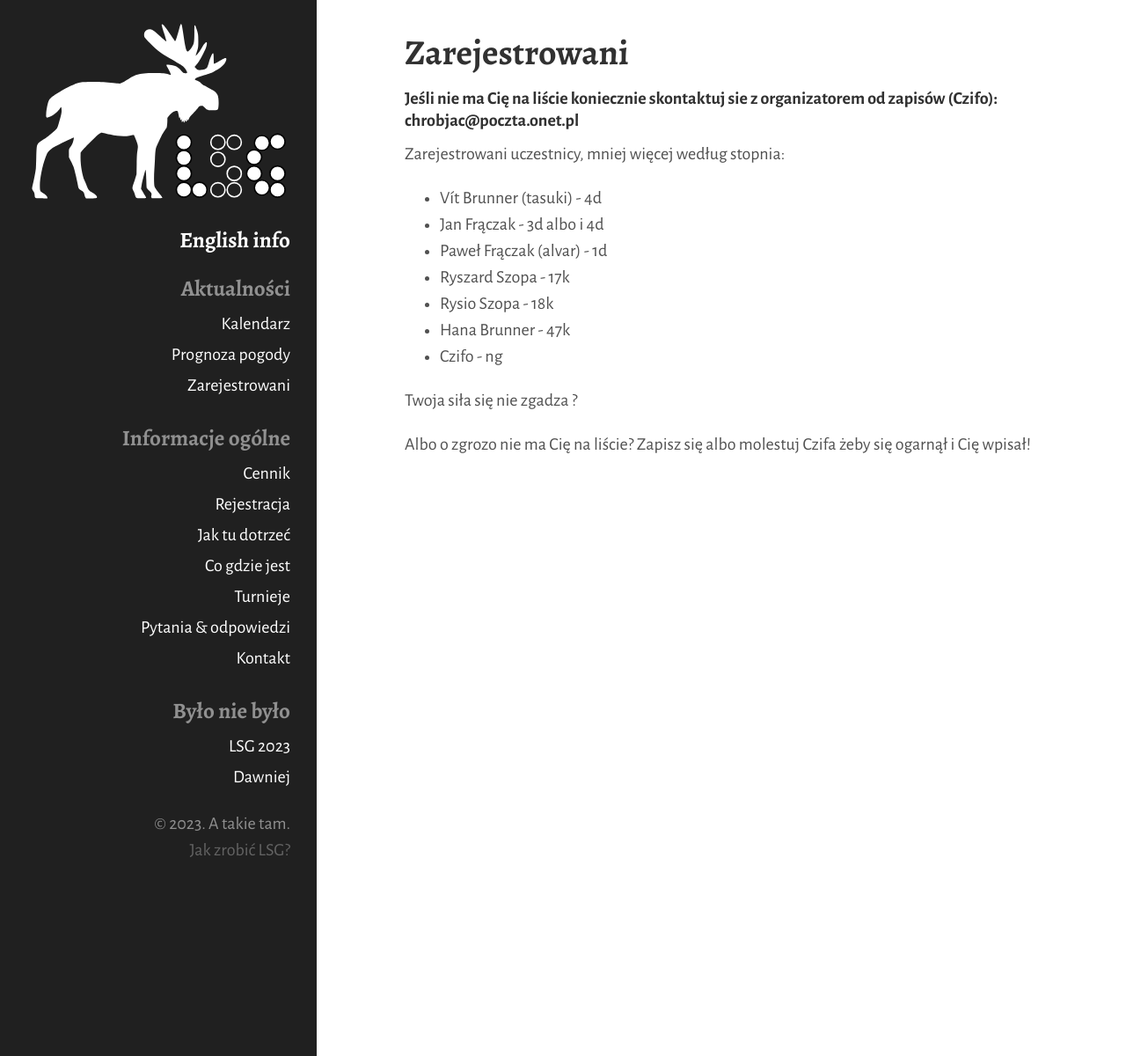
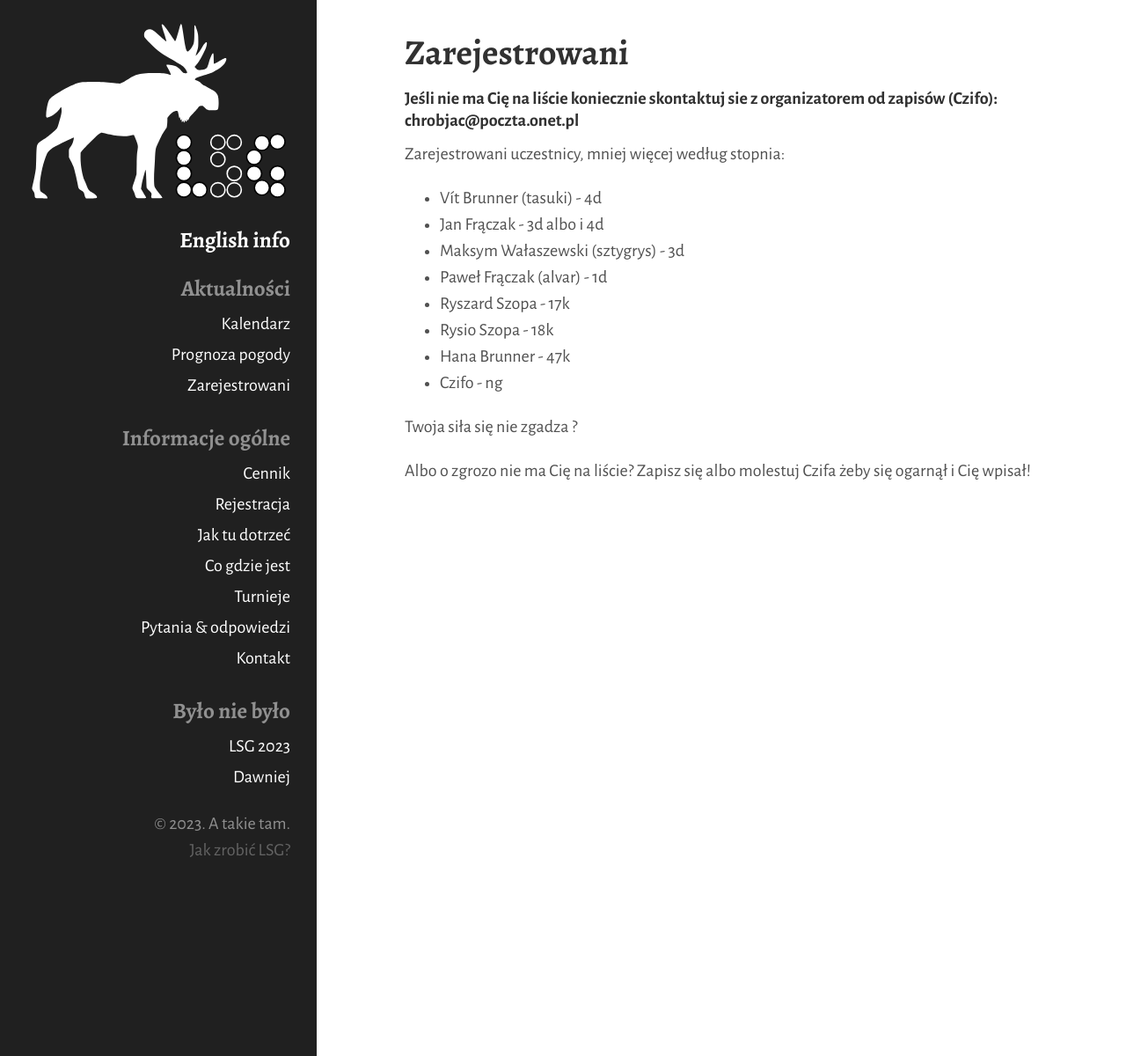
Before and after one commit to tasuki/lsg, a Jekyll site: the page built from zarejestrowani.md, in a window 1280 px wide. Shown: the whole page at 88% size. Built offline with Jekyll 4.4.1, drawn with Linux system fonts in a browser that asks for light colours.

Commit message:
Update zarejestrowani.md

```diff
--- a/zarejestrowani.md
+++ b/zarejestrowani.md
@@ -11,6 +11,7 @@ title: Zarejestrowani
 Zarejestrowani uczestnicy, mniej więcej według stopnia:
 - Vít Brunner (tasuki) - 4d
 - Jan Frączak - 3d albo i 4d
+- Maksym Wałaszewski (sztygrys) - 3d
 - Paweł Frączak (alvar) - 1d
 - Ryszard Szopa - 17k
 - Rysio Szopa - 18k
```
